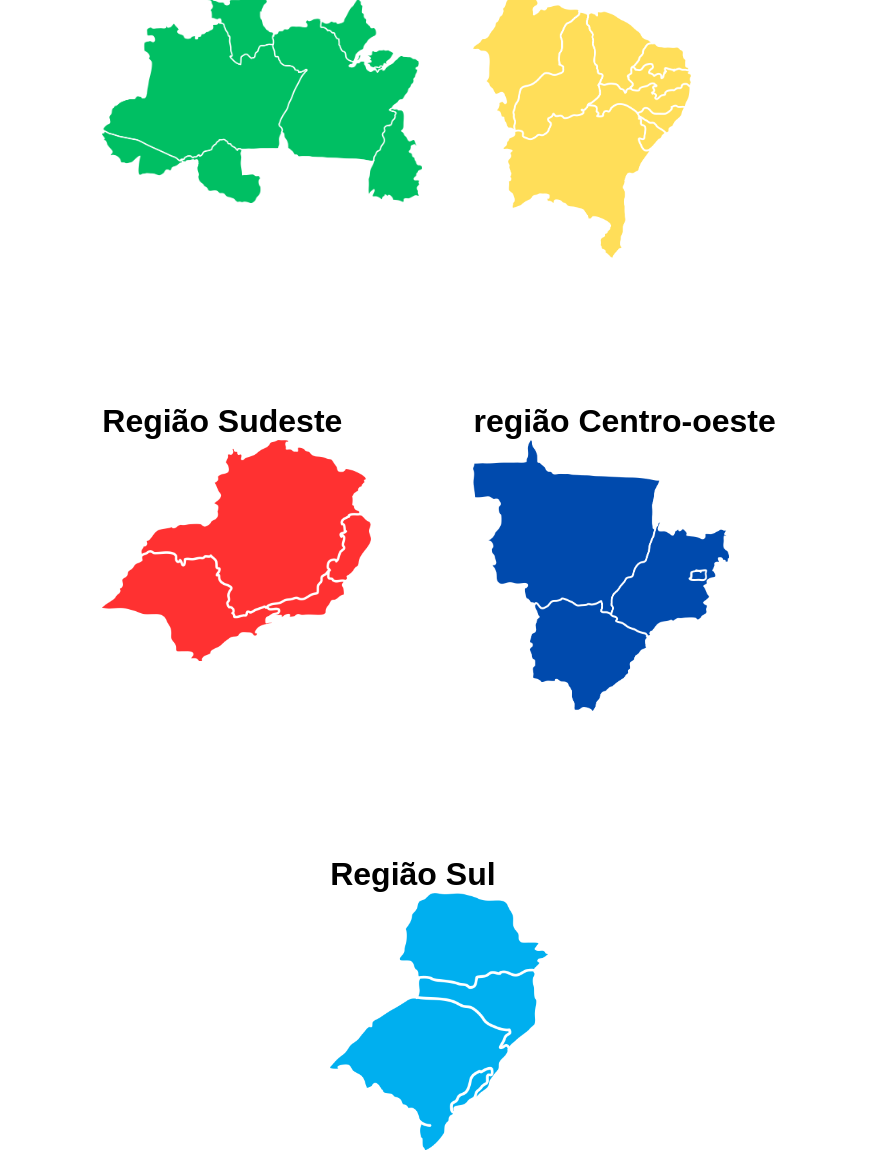
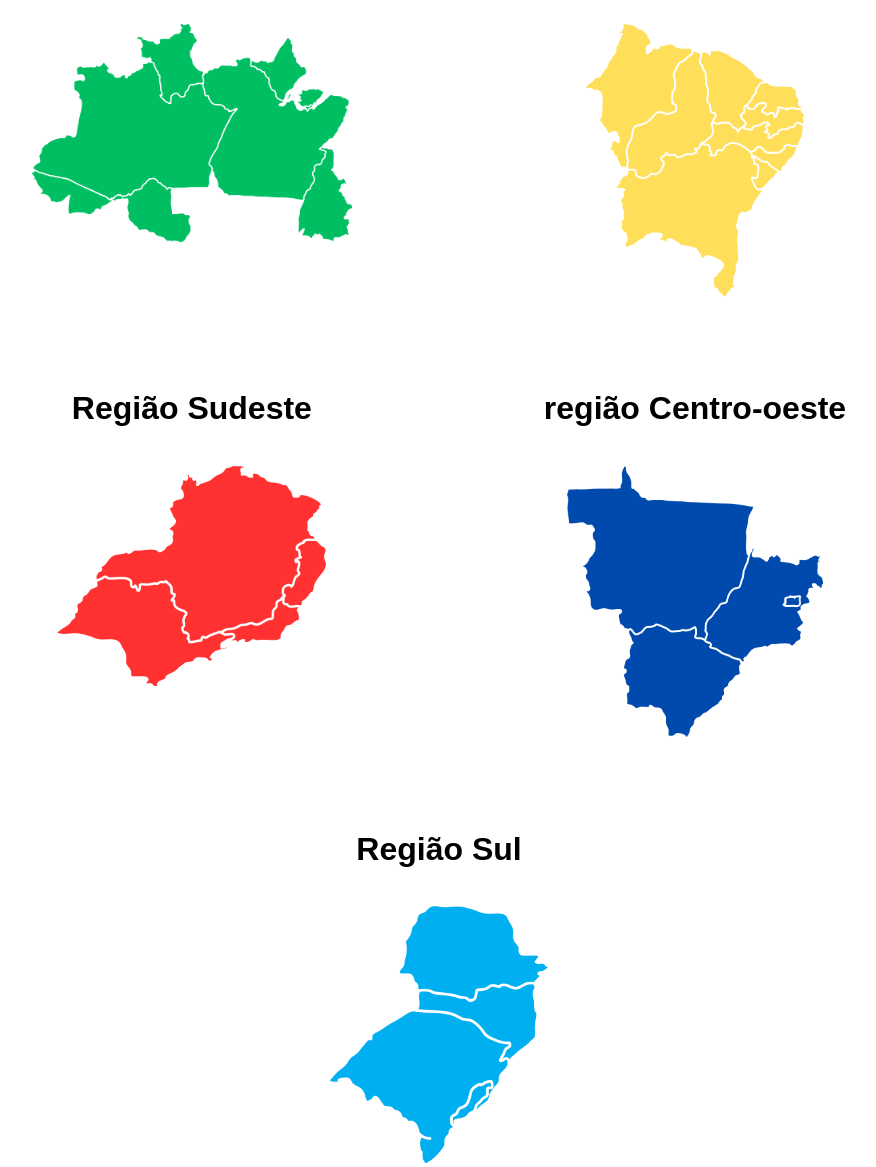
Before and after one commit to DaviTavaresdosSantos/BraWiky, a plain HTML site: page regiao.html in a window 1280 px wide. Shown: the part 452-1619 px from the top of the page, without its empty margins (201-1077 px from the left). Drawn offline with Linux system fonts and the light colour scheme.

Commit message:
1.4.0.0
terminado todo o "região"

```diff
--- a/regiao.html
+++ b/regiao.html
@@ -26,7 +26,9 @@
             <div class= "norte-grid">
 
                 <h1>Região Norte</h1>
-                <img src="insert/norte.png" alt="" >
+                <a href="">
+                    <img src="insert/norte.png" alt="" >
+                </a>
 
             </div>
 
@@ -34,7 +36,9 @@
             <div class="centro-oeste-grid">
 
                 <h1>região Centro-oeste</h1>
-                <img src="insert/centro-oeste.png" alt="" >
+                <a href="">
+                    <img src="insert/centro-oeste.png" alt="" >
+                </a>
 
 
             </div>
@@ -43,7 +47,10 @@
             <div class="nordeste-grid">
 
                 <h1>Região Nordeste</h1>
-                <img src="insert/Nordeste.png" alt="" >
+                <a href="">
+                    <img src="insert/Nordeste.png" alt="" >
+                </a>
+
 
 
 
@@ -53,7 +60,10 @@
             <div class="sul-grid">
 
                 <h1>Região Sul</h1>
-                <img src="insert/sul.png" alt="" >
+                <a href="">
+                    <img src="insert/sul.png" alt="" >
+                </a>
+
 
 
             </div>
@@ -61,7 +71,10 @@
             <div class="sudeste-grid">
 
                 <h1>Região Sudeste</h1>
-                <img src="insert/sudeste.png" alt="" >
+                <a href="">
+                    <img src="insert/sudeste.png" alt="" >
+                </a>
+
 
             </div>
 
--- a/style.css
+++ b/style.css
@@ -166,72 +166,24 @@ main p{
 
 /*--------------------Região--------------------*/
 
-.norte-grid{
+.norte-grid h1{grid-area: norte;}.norte-grid img{width: 25vw;}
+
+.centro-oeste-grid{grid-area: centro-oeste;} .centro-oeste-grid img{width: 20vw;}
+
+.nordeste-grid h1{grid-area: nordeste;} .nordeste-grid img{width: 17vw;}
+
+.sudeste-grid{grid-area: sudeste;} .sudeste-grid img{width: 21vw;}
+
+.sul-grid{grid-area: sul ;} .sul-grid img{ width: 17vw;}
 
 
-    grid-area: norte;
-
-}
-.norte-grid img{
-
-    width: 25vw;
-
-}
-
-.centro-oeste-grid{
-
-    grid-area: centro-oeste;
-
-}
-
-.centro-oeste-grid img{
-
-    width: 20vw;
-
-}
-
-.nordeste-grid{
+.Região{
+    display: grid;
+    gap: 0vw 15vw;
+    margin-top: 1vw;
+    text-align: center;
 
 
-    grid-area: nordeste;
-
-}
-
-.nordeste-grid img{
-
-    width: 17vw;
-
-}
-
-.sudeste-grid{
-
-
-
-    grid-area: sudeste;
-
-}
-
-.sudeste-grid img{
-
-    width: 21vw;
-
-}
-.sul-grid{
-
-    grid-area: sul;
-    justify-self: center;
-
-}
-
-.sul-grid img{
-
-    width: 17vw;
-}
-.Região{
-    display: grid;
-
-    gap:4vw;
-    margin-top: 1vw;
     grid-template-areas:
 
 
@@ -241,4 +193,8 @@ main p{
 
     ;
 
+} .Região h1{
+
+    margin-bottom: 3vw;
+
 }
```
